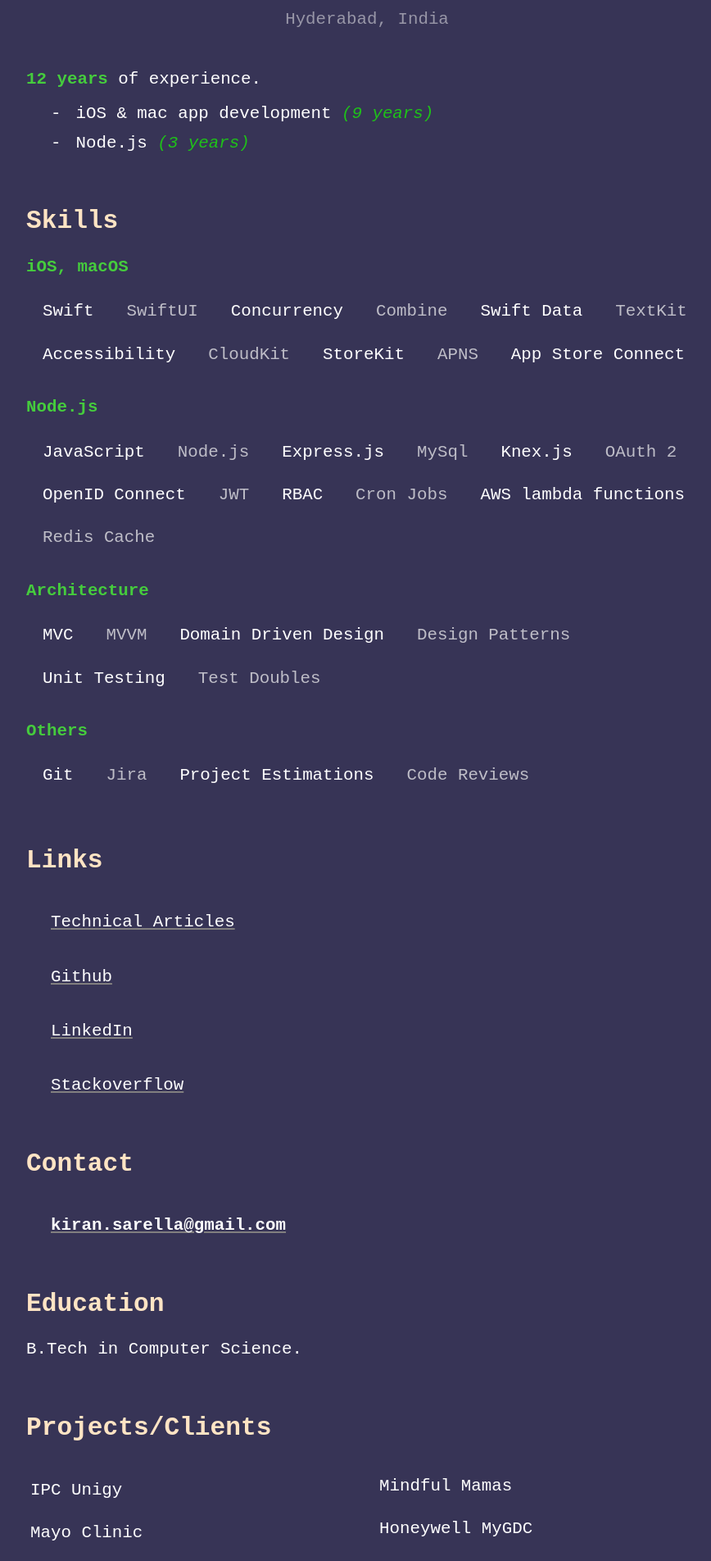
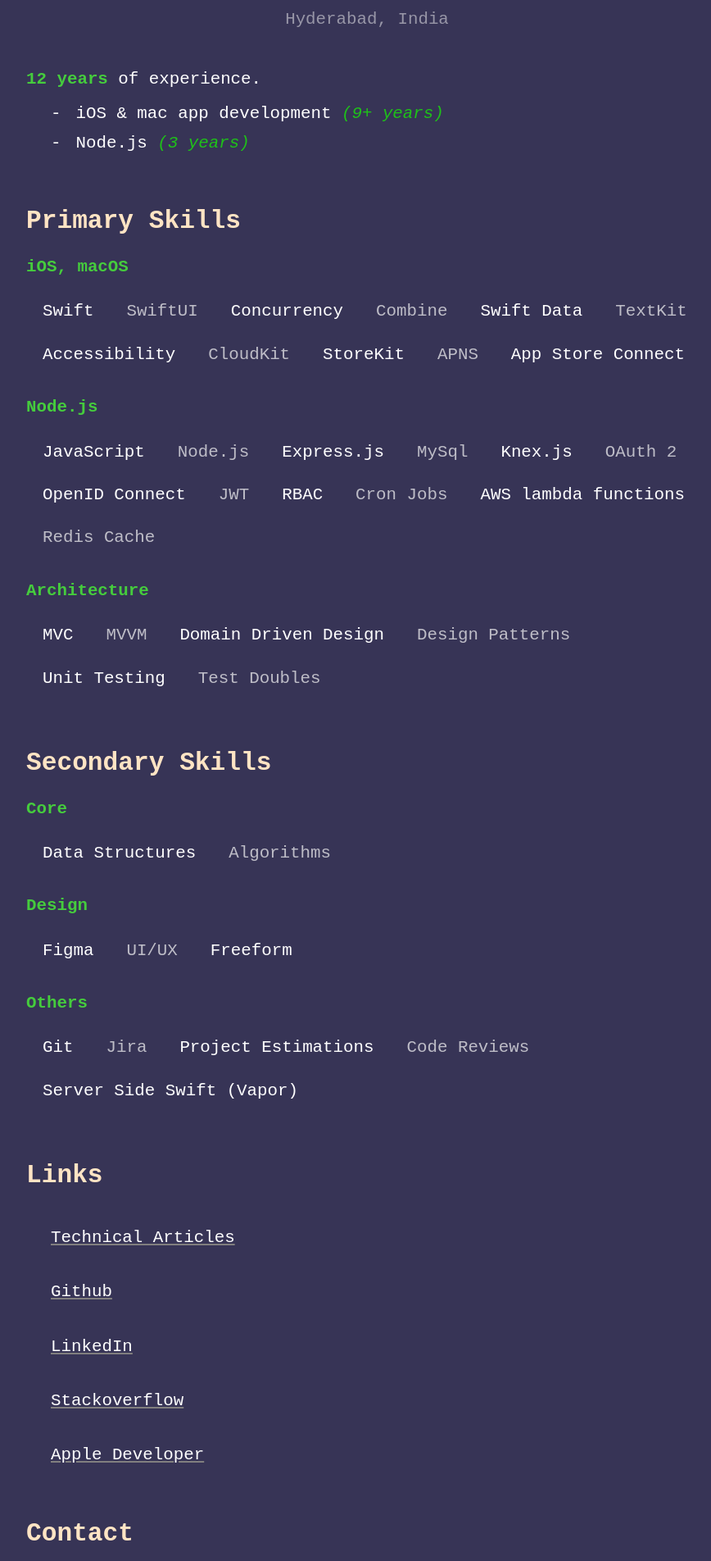
Before and after one commit to KiranSarella/KiranSarella.github.io, a SvelteKit app: page / in a window 1280 px wide. Shown: the part 240-2144 px from the top of the page at 82% size, without its empty margins (192-1060 px from the left). Built offline with nearby package versions, Linux system fonts and the light colour scheme.

Commit message:
updated skills are primary and secondary

```diff
--- a/src/routes/+page.svelte
+++ b/src/routes/+page.svelte
@@ -21,7 +21,7 @@
     <div class="dashlist">
         <ul>
             <li>
-                iOS & mac app development <i>(9 years)</i>
+                iOS & mac app development <i>(9+ years)</i>
             </li>
             <li>
                 Node.js <i>(3 years)</i>
@@ -32,8 +32,12 @@
 
 
 <h2>
-    Skills
+    Primary Skills
 </h2>
+<!--
+<h4>
+    Primary Skills:
+</h4> -->
 
 <div class="tabs">
     <b>iOS, macOS</b>
@@ -66,6 +70,7 @@
         <li>AWS lambda functions</li>
         <li>Redis Cache</li>
     </ul>
+
     <b>Architecture</b>
     <ul>
         <li>MVC</li>
@@ -75,27 +80,35 @@
         <li>Unit Testing</li>
         <li>Test Doubles</li>
     </ul>
-    <!-- <b>Core</b>
+
+    <!-- <h4>
+        Secondary Skills:
+    </h4> -->
+
+    <h2>
+        Secondary Skills
+    </h2>
+
+    <b>Core</b>
     <ul>
         <li>Data Structures</li>
         <li>Algorithms</li>
     </ul>
+
     <b>Design</b>
     <ul>
         <li>Figma</li>
         <li>UI/UX</li>
         <li>Freeform</li>
-    </ul> -->
+    </ul>
+
     <b>Others</b>
     <ul>
-        <!-- <li>Vapor Server</li>
-        <li>SvelteKit</li>
-        <li>WebSocket</li>
-        <li>WebRTC</li> -->
         <li>Git</li>
         <li>Jira</li>
         <li>Project Estimations</li>
         <li>Code Reviews</li>
+        <li>Server Side Swift (Vapor)</li>
     </ul>
 </div>
 
@@ -117,9 +130,9 @@
     <a href="https://stackoverflow.com/users/2098686/kiran-s?tab=answers" class="link" target="_blank">
         Stackoverflow
     </a>
-    <!-- <a href="https://apps.apple.com/us/developer/kiran-sarella/id1595001601" class="link" target="_blank">
+     <a href="https://apps.apple.com/us/developer/kiran-sarella/id1595001601" class="link" target="_blank">
         Apple Developer
-    </a>    -->
+    </a>
 </div>
 
 
@@ -160,7 +173,7 @@
         <li>B.One Hub</li>
         <li>Sharp SmartCentral</li>
         <li>PartyTutor</li>
-        <!-- <li>Notes 365</li> -->
+        <li>Notes 365</li>
         <li style="opacity: 0.4;">..more</li>
     </ul>
 </div>
--- a/src/routes/style.css
+++ b/src/routes/style.css
@@ -44,6 +44,15 @@
     font-weight: 600;
     margin: 50px 0px 10px 0px;
     color: bisque;
+}
+
+h4 {
+    display: block;
+    font-size: 1em;
+    font-weight: 600;
+    margin: 10px 0px 10px 0px;
+    color: rgb(254, 218, 173);
+    letter-spacing: 3px;
 }
 
 .dashlist ul {
```
